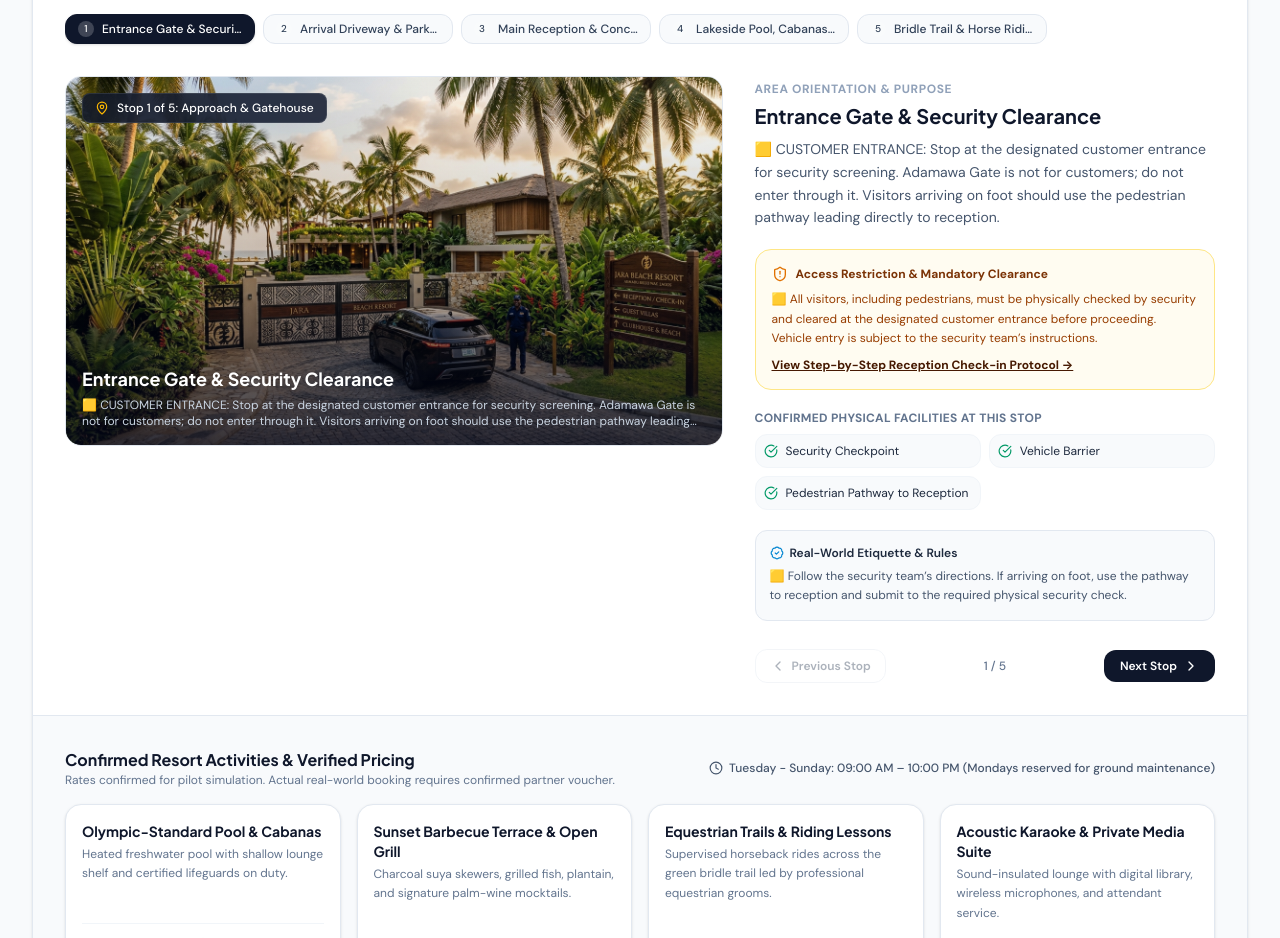
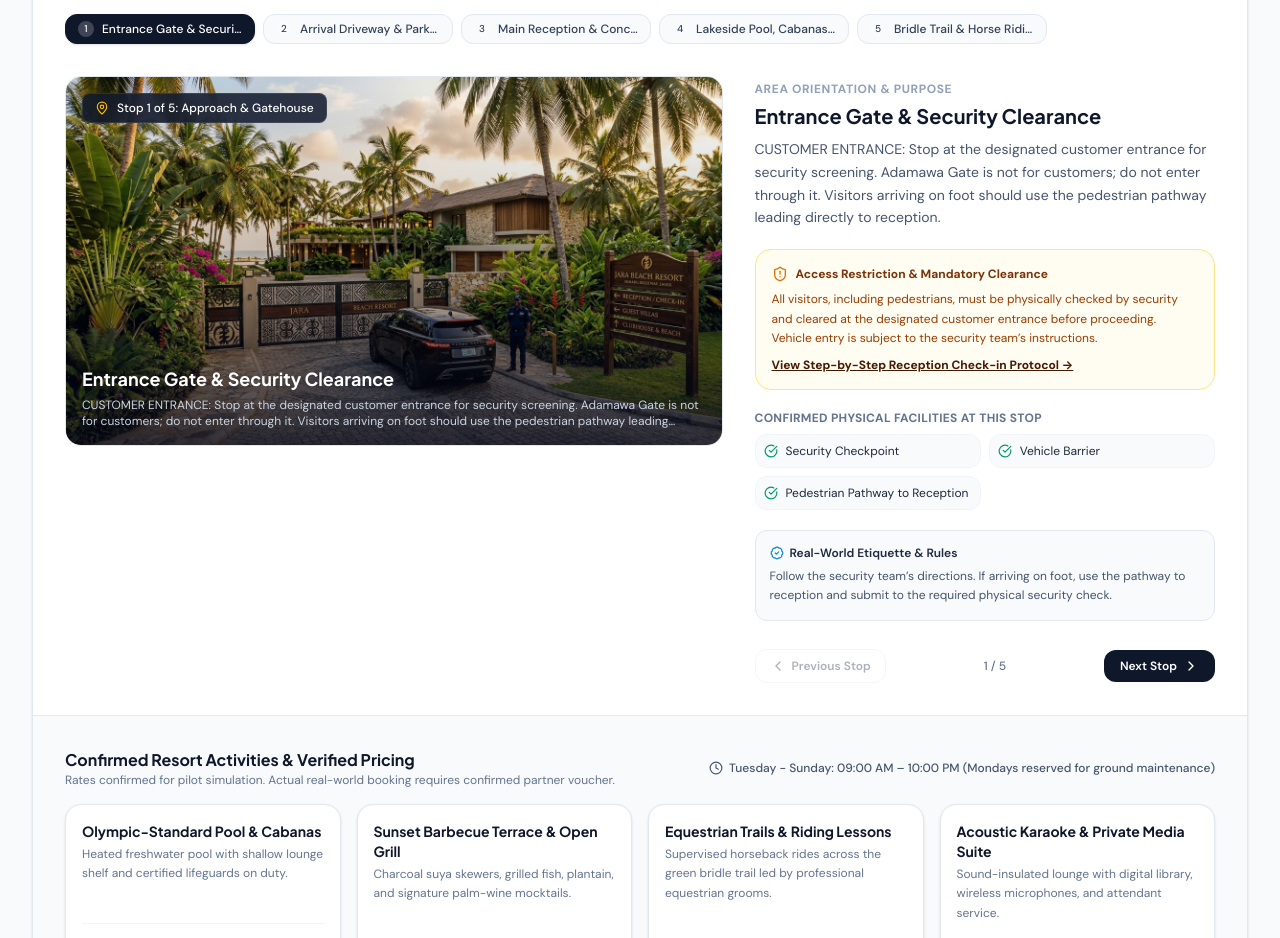
Before and after one commit to ArtwayVince/J-off, a React (Vite) app: page / in a window 1280 px wide. Shown: the part 920-1858 px from the top of the page. Built offline with nearby package versions, Linux system fonts and the light colour scheme.

Commit message:
Remove text markers from Yuby arrival guidance

```diff
--- a/src/data/seedData.ts
+++ b/src/data/seedData.ts
@@ -101,11 +101,11 @@ export const PILOT_RESORT: Destination = {
       area: 'Approach & Gatehouse',
       coordinates: { x: 18, y: 78 },
       photoUrl: '/src/assets/images/hero_yuby_resort_1791922037790.jpg',
-      description: '🟨 CUSTOMER ENTRANCE: Stop at the designated customer entrance for security screening. Adamawa Gate is not for customers; do not enter through it. Visitors arriving on foot should use the pedestrian pathway leading directly to reception.',
-      receptionRequirement: '🟨 All visitors, including pedestrians, must be physically checked by security and cleared at the designated customer entrance before proceeding. Vehicle entry is subject to the security team’s instructions.',
+      description: 'CUSTOMER ENTRANCE: Stop at the designated customer entrance for security screening. Adamawa Gate is not for customers; do not enter through it. Visitors arriving on foot should use the pedestrian pathway leading directly to reception.',
+      receptionRequirement: 'All visitors, including pedestrians, must be physically checked by security and cleared at the designated customer entrance before proceeding. Vehicle entry is subject to the security team’s instructions.',
       confirmedFacilities: ['Security Checkpoint', 'Vehicle Barrier', 'Pedestrian Pathway to Reception'],
-      etiquetteNotes: '🟨 Follow the security team’s directions. If arriving on foot, use the pathway to reception and submit to the required physical security check.',
-      safetyRule: '🟨 Do not use Adamawa Gate as a customer entrance. No visitor may bypass security screening or reception clearance.'
+      etiquetteNotes: 'Follow the security team’s directions. If arriving on foot, use the pathway to reception and submit to the required physical security check.',
+      safetyRule: 'Do not use Adamawa Gate as a customer entrance. No visitor may bypass security screening or reception clearance.'
     },
     {
       id: 'tour_02_driveway',
@@ -113,9 +113,9 @@ export const PILOT_RESORT: Destination = {
       area: 'Main Boulevard',
       coordinates: { x: 34, y: 62 },
       photoUrl: '/src/assets/images/hero_yuby_resort_1791922037790.jpg',
-      description: '🟨 Once the entrance barrier is lifted, turn right and follow the driveway to the parking lot. Park in an orderly manner. After alighting, look for the sign directing visitors to reception and follow it. Do not turn right towards the exit-only gate. If a guard is stationed there, ask for directions to reception. All visitors must be cleared at reception before entering the main resort area.',
+      description: 'Once the entrance barrier is lifted, turn right and follow the driveway to the parking lot. Park in an orderly manner. After alighting, look for the sign directing visitors to reception and follow it. Do not turn right towards the exit-only gate. If a guard is stationed there, ask for directions to reception. All visitors must be cleared at reception before entering the main resort area.',
       confirmedFacilities: ['Parking Lot', 'Reception Direction Signage', 'Exit-Only Gate'],
-      etiquetteNotes: '🟨 Turn right after the barrier is lifted, park orderly, then follow the reception sign. Do not use the exit-only gate as an entrance. Ask the guard for directions if needed. Proceed into the resort only after reception clearance.'
+      etiquetteNotes: 'Turn right after the barrier is lifted, park orderly, then follow the reception sign. Do not use the exit-only gate as an entrance. Ask the guard for directions if needed. Proceed into the resort only after reception clearance.'
     },
     {
       id: 'tour_03_reception',
```
